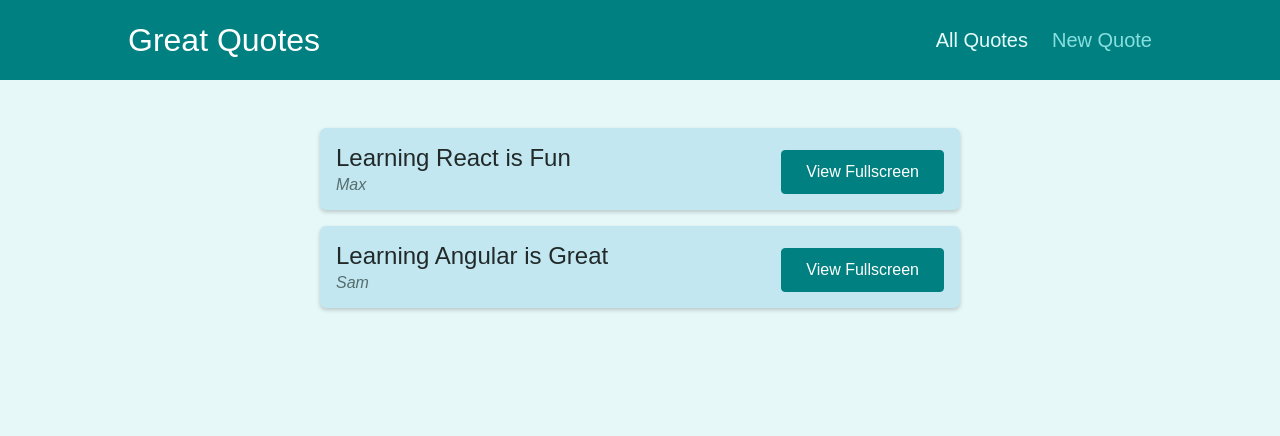
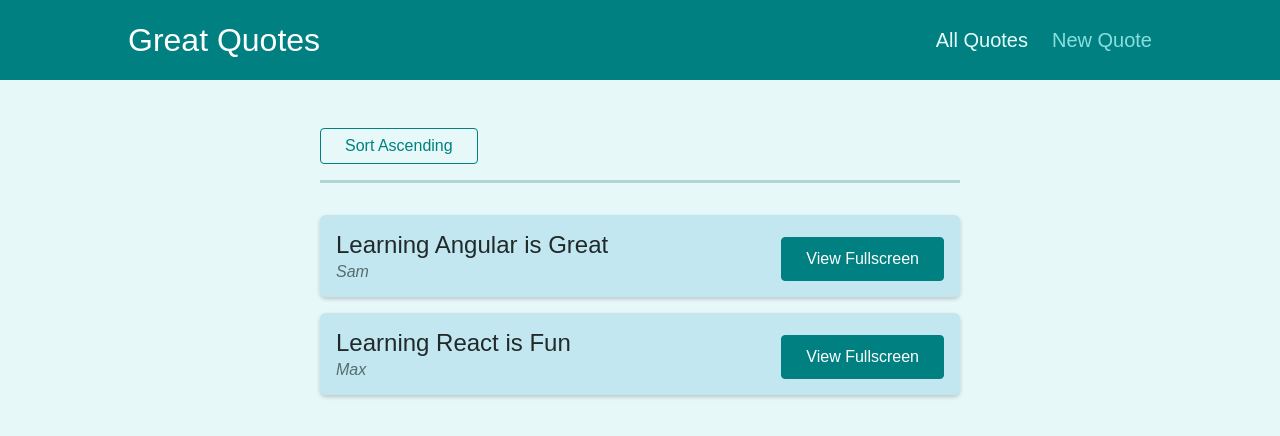
Before and after one commit to sistiri/multi-page-spa-with-react-router-quotes-app, a React (Create React App) app: page /quotes in a window 1280 px wide. Shown: the top 436 px of the page. Built offline with nearby package versions, Linux system fonts and the light colour scheme.

Commit message:
Sorting Items w Query Parameters - useHistory(), useLocation()

```diff
--- a/src/components/quotes/QuoteList.js
+++ b/src/components/quotes/QuoteList.js
@@ -1,13 +1,43 @@
-import { Fragment } from 'react';
+import { Fragment } from "react";
+import { useHistory, useLocation } from "react-router-dom";
 
-import QuoteItem from './QuoteItem';
-import classes from './QuoteList.module.css';
+import QuoteItem from "./QuoteItem";
+import classes from "./QuoteList.module.css";
+
+const sortQuotes = (quotes, ascending) => {
+  return quotes.sort((quoteA, quoteB) => {
+    if (ascending) {
+      return quoteA.id > quoteB.id ? 1 : -1;
+    } else {
+      return quoteA.id < quoteB.id ? 1 : -1;
+    }
+  });
+};
 
 const QuoteList = (props) => {
+  const history = useHistory();
+  const location = useLocation();
+  console.log(location);
+
+  const queryParams = new URLSearchParams(location.search);
+
+  const isSortingAscending = queryParams.get("sort") === "asc";
+
+  const sortedQuotes = sortQuotes(props.quotes, isSortingAscending)
+
+  const changeSortingHandler = () => {
+    history.push("/quotes?sort=" + (isSortingAscending ? "desc" : "asc"));
+  };
+
   return (
     <Fragment>
+      <div className={classes.sorting}>
+        <button onClick={changeSortingHandler}>
+          Sort {isSortingAscending ? "Descending" : "Ascending"}
+        </button>
+      </div>
       <ul className={classes.list}>
-        {props.quotes.map((quote) => (
+        {sortedQuotes.map((quote) => (
           <QuoteItem
             key={quote.id}
             id={quote.id}
```
